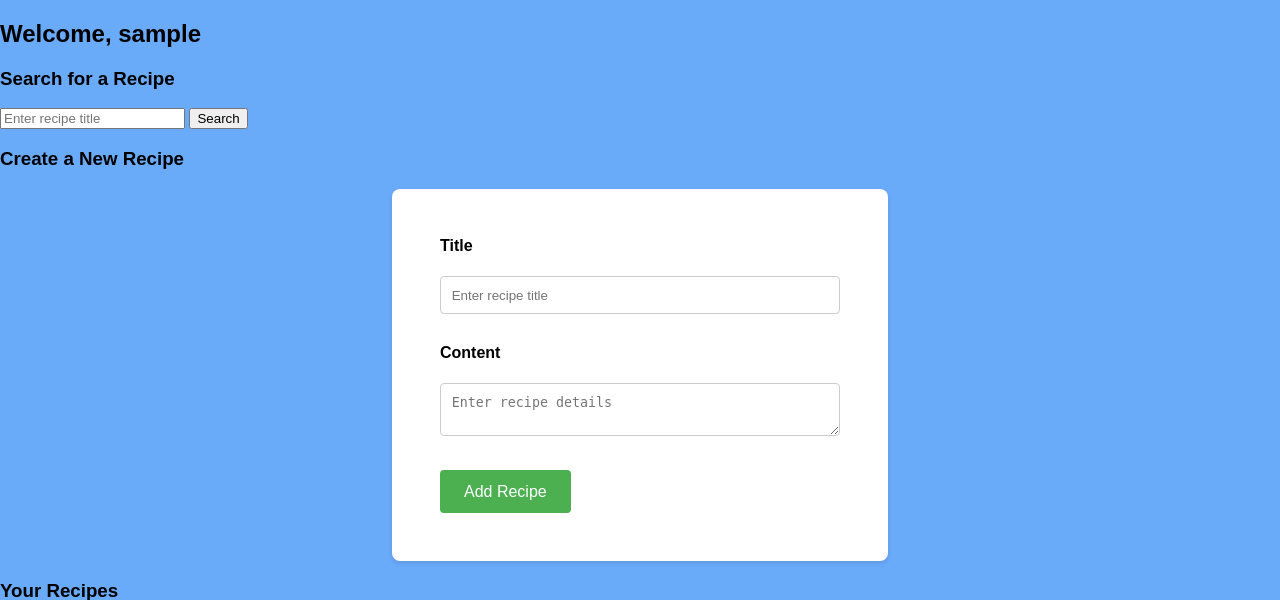
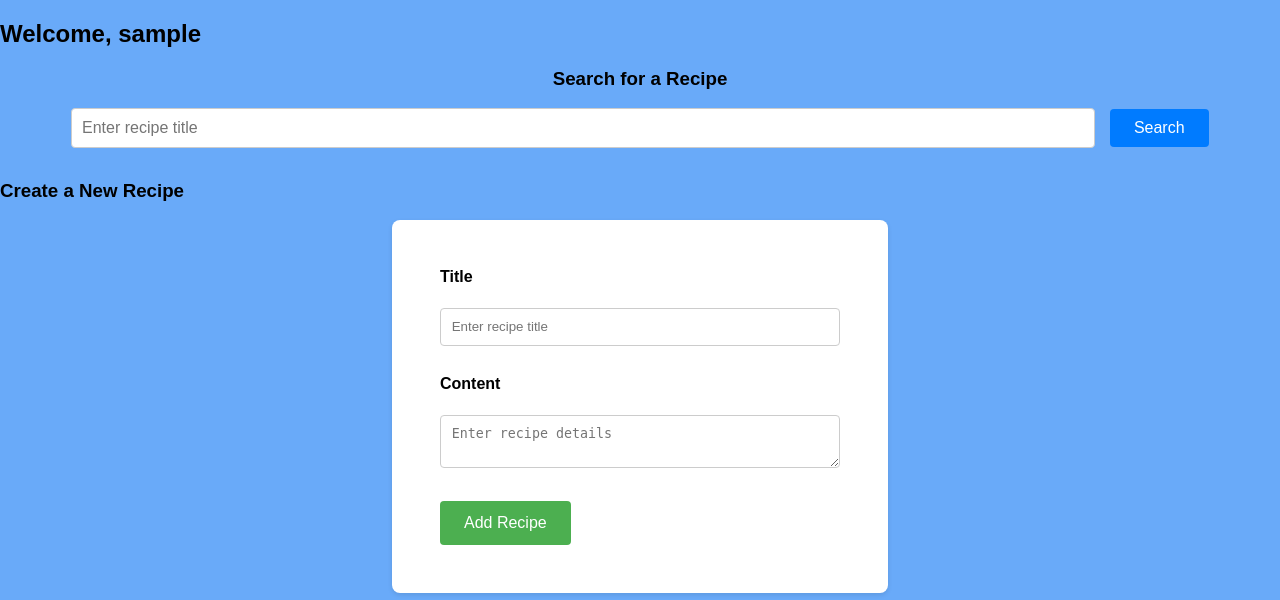
Before and after one commit to Chris-moreton12/MyRecipes, a Flask app: page /dashboard in a window 1280 px wide. Shown: the part 124-724 px from the top of the page. Run offline with Flask 2, Linux system fonts and the light colour scheme; the visitor is signed in with stand-in values (Sample User, id 1); data that the repository does not hold is empty.

Commit message:
recipe search box and button styled with hover effect

```diff
--- a/static/css/style.css
+++ b/static/css/style.css
@@ -172,3 +172,34 @@ form .btn:hover {
 .recipe-list .actions .btn-edit:hover {
     background-color: #0056b3;
 }
+
+/* Search Recipe Section */
+.search-recipe {
+    margin-bottom: 2em;
+    text-align: center;
+}
+
+.search-recipe input[type="text"] {
+    width: 80%;
+    padding: 0.6em;
+    font-size: 1em;
+    border: 1px solid #ccc;
+    border-radius: 4px;
+    box-sizing: border-box;
+    margin-right: 10px;
+}
+
+.search-recipe .btn-search {
+    padding: 0.6em 1.5em;
+    background-color: #007bff;
+    color: white;
+    font-size: 1em;
+    border: none;
+    border-radius: 4px;
+    cursor: pointer;
+    transition: background-color 0.4s ease;
+}
+
+.search-recipe .btn-search:hover {
+    background-color: #0056b3;
+}
```
